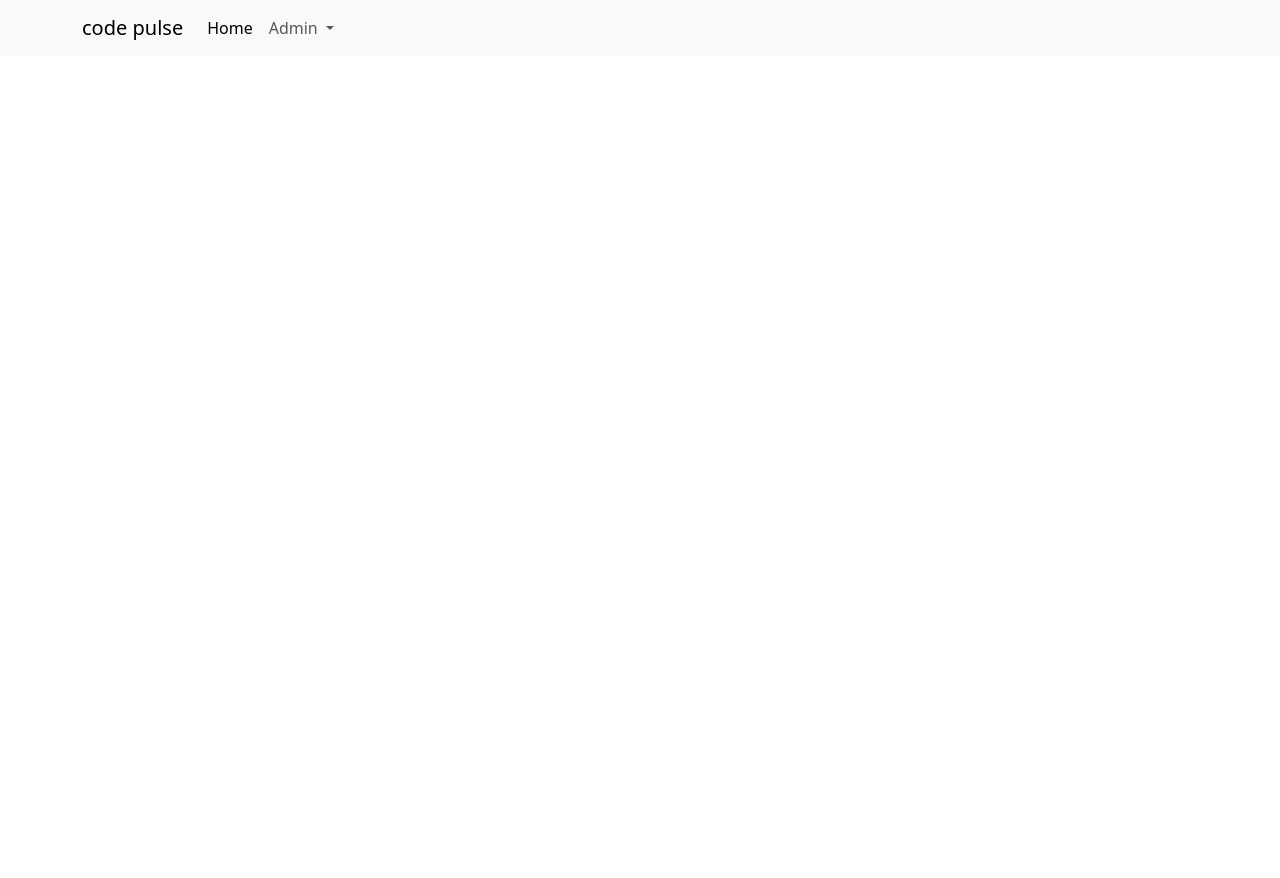
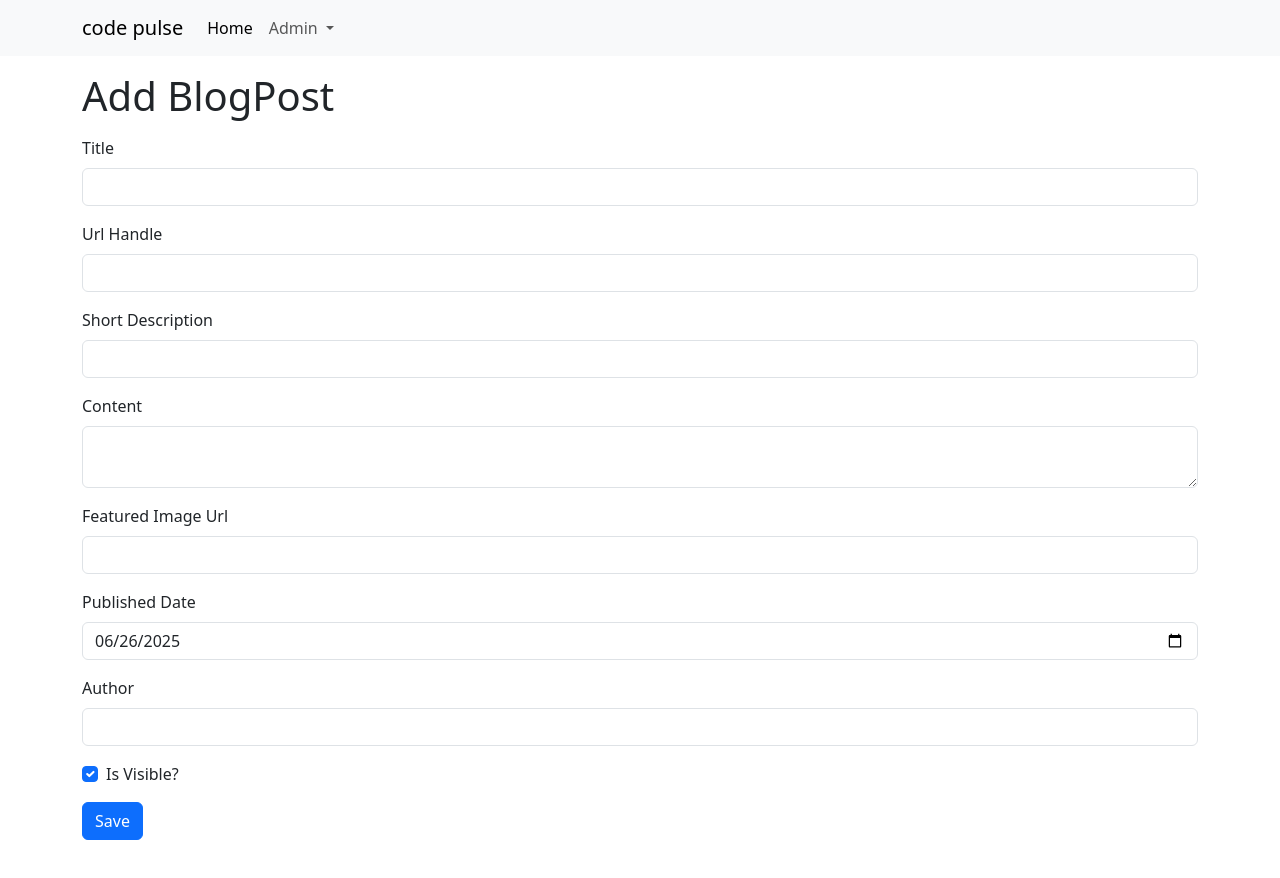
Before and after one commit to thiagofrancasantos/CodePulse, an Angular app: page /admin/blogposts/add in a window 1280 px wide. Before the commit this address led to /. Shown: the top 878 px of the page. Before the commit the page ends 800 px from the top, so only its background shows below. Built offline with nearby package versions, Linux system fonts and the light colour scheme.

Commit message:
categoria e formulario  blog-post criados, mas sem comunicação com api

```diff
--- a/src/app/core/components/navbar/navbar.component.html
+++ b/src/app/core/components/navbar/navbar.component.html
@@ -15,7 +15,8 @@
           </a>
           <ul class="dropdown-menu">
             <li><a class="dropdown-item" [routerLink]="['admin/categories']">Categories</a></li>
-            <!-- <li><hr class="dropdown-divider"></li> -->
+            <li><hr class="dropdown-divider"></li>
+             <li><a class="dropdown-item" [routerLink]="['admin/blogposts']">Blog Post</a></li>
             <!-- <li><a class="dropdown-item" href="#">Something else here</a></li> -->
           </ul>
         </li>
--- /dev/null
+++ b/src/app/feature/blog-post/add-blogpost/add-blogpost.component.html
@@ -0,0 +1,87 @@
+<div class="container">
+    <h1 class="mt-3">Add BlogPost</h1>
+
+    <form #form="ngForm" (ngSubmit)="onFormSubmit()">
+        <div class="mt-2 mb-5">
+            <div class="mt-3">
+                <label for="title" class="form-label">Title</label>
+                <input type="text"
+                id="title"
+                name="title"
+                class="form-control"
+                [(ngModel)]="model.title"
+                >
+            </div>
+
+            <div class="mt-3">
+                <label for="urlHandle" class="form-label">Url Handle</label>
+                <input type="text"
+                id="urlHandle"
+                name="urlHandle"
+                class="form-control"
+                [(ngModel)]="model.urlHandle"
+                >
+            </div>
+
+            <div class="mt-3">
+                <label for="shortDescription" class="form-label">Short Description</label>
+                <input type="text"
+                id="shortDescription"
+                name="shortDescription"
+                class="form-control"
+                [(ngModel)]="model.shortDescription"
+                >
+            </div>
+
+            <div class="mt-3">
+                <label for="shortDescription" class="form-label">Content</label>
+                <textarea name="content" id="content" class="form-control" [(ngModel)]="model.content"></textarea>
+            </div>
+
+            <div class="mt-3">
+                <label for="featuredImageUrl" class="form-label">Featured Image Url</label>
+                <input type="text"
+                id="featuredImageUrl"
+                name="featuredImageUrl"
+                class="form-control"
+                [(ngModel)]="model.featuredImageUrl"
+                >
+            </div>
+
+            <div class="mt-3">
+                <label for="publishedDate" class="form-label">Published Date</label>
+                <input type="date"
+                id="publishedDate"
+                name="publishedDate"
+                class="form-control"
+                value="{{ model.publishedDate }}"
+                [ngModel]="model.publishedDate | date: 'yyy-MM-dd'"
+                (ngModelChange)="model.publishedDate = $event"
+                >
+            </div>
+
+            <div class="mt-3">
+                <label for="author" class="form-label">Author</label>
+                <input type="text"
+                id="author"
+                name="author"
+                class="form-control"
+                [(ngModel)]="model.author"
+                >
+            </div>
+
+            <div class="form-check mt-3">
+                <input class="form-check-input" type="checkbox" id="isVisible"
+                [(ngModel)]="model.isVisible"
+                name="isVisible">
+                <label class="form-check-label" for="isVisible">
+                    Is Visible?
+                </label>
+            </div>
+
+            <div class="mt-3">
+                <button type="submit" class="btn btn-primary">Save</button>
+            </div>
+        </div>
+    </form>
+</div>
--- /dev/null
+++ b/src/app/feature/blog-post/add-blogpost/add-blogpost.component.ts
@@ -0,0 +1,28 @@
+import { Component } from '@angular/core';
+import { AddBlogPost } from '../model/add-blog-post.model';
+
+@Component({
+  selector: 'app-add-blogpost',
+  templateUrl: './add-blogpost.component.html',
+  styleUrls: ['./add-blogpost.component.css']
+})
+export class AddBlogpostComponent {
+  model: AddBlogPost;
+
+  constructor(){
+    this.model = {
+      title: '',
+      shortDescription: '',
+      content: '',
+      featuredImageUrl: '',
+      urlHandle: '',
+      author: '',
+      isVisible: true,
+      publishedDate: new Date()
+    }
+  }
+
+  onFormSubmit(): void{
+    console.log(this.model);
+  }
+}
--- /dev/null
+++ b/src/app/feature/blog-post/blogpost-list/blogpost-list.component.html
@@ -0,0 +1,9 @@
+
+<div class="container">
+
+    <h1 class="mt-3">BlogPost List</h1>
+
+    <div class="d-flex justify-content-end mt-3">
+        <a [routerLink]="['/admin/blogposts/add']" class="btn btn-primary">Add BlogPost</a>
+    </div>
+</div>
```
Also changed, not shown: src/app/app-routing.module.ts (+10 -0 lines), src/app/app.module.ts (+6 -2 lines), src/app/feature/blog-post/blogpost-list/blogpost-list.component.ts (added, +10 -0 lines), src/app/feature/blog-post/model/add-blog-post.model.ts (added, +10 -0 lines), src/app/feature/blog-post/add-blogpost/add-blogpost.component.css (added), src/app/feature/blog-post/blogpost-list/blogpost-list.component.css (added), 2 other files (tests, documents, lock files or other folders).
